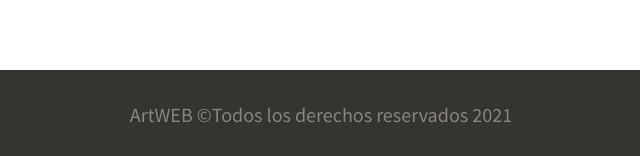
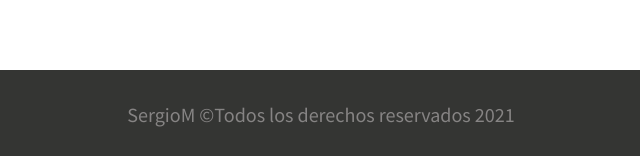
Before and after one commit to Sergio-Ivan-Melgarejo/sass-landing-page, a plain HTML site: page index.html in a window 1280 px wide. Shown: the part 1207-1363 px from the top of the page, 319-959 px from the left. Drawn offline with Linux system fonts and the light colour scheme.

Commit message:
cambio detalles scss

```diff
--- a/index.html
+++ b/index.html
@@ -12,7 +12,9 @@
 
     <header id="menu">
         <nav>
-            <a href="index.html"><img src="img/undraw_cabin_hkfr.svg" class="logo" alt="logo" width="200" height="50"></a>
+            <a href="index.html">
+                <img src="img/undraw_cabin_hkfr.svg" class="logo" alt="logo" width="200" height="50">
+            </a>
             <ul>
                 <li><a href="index.html">INICIO</a></li>
                 <li><a href="#">PORTAFOLIO</a></li>
@@ -73,9 +75,10 @@
 
     <footer>
         <p class="footer-content">
-            ArtWEB &copy;Todos los derechos reservados 2021
+            SergioM &copy;Todos los derechos reservados 2021
         </p>
     </footer>
+
     <script>
        const menu = document.getElementById('menu');
        window.onscroll = function(){
--- a/scss/_medios.scss
+++ b/scss/_medios.scss
@@ -1,4 +1,3 @@
-
 // Pantallas pequeñas
 
 @media(max-width:420px){
```
Also changed, not shown: 1 other file.
